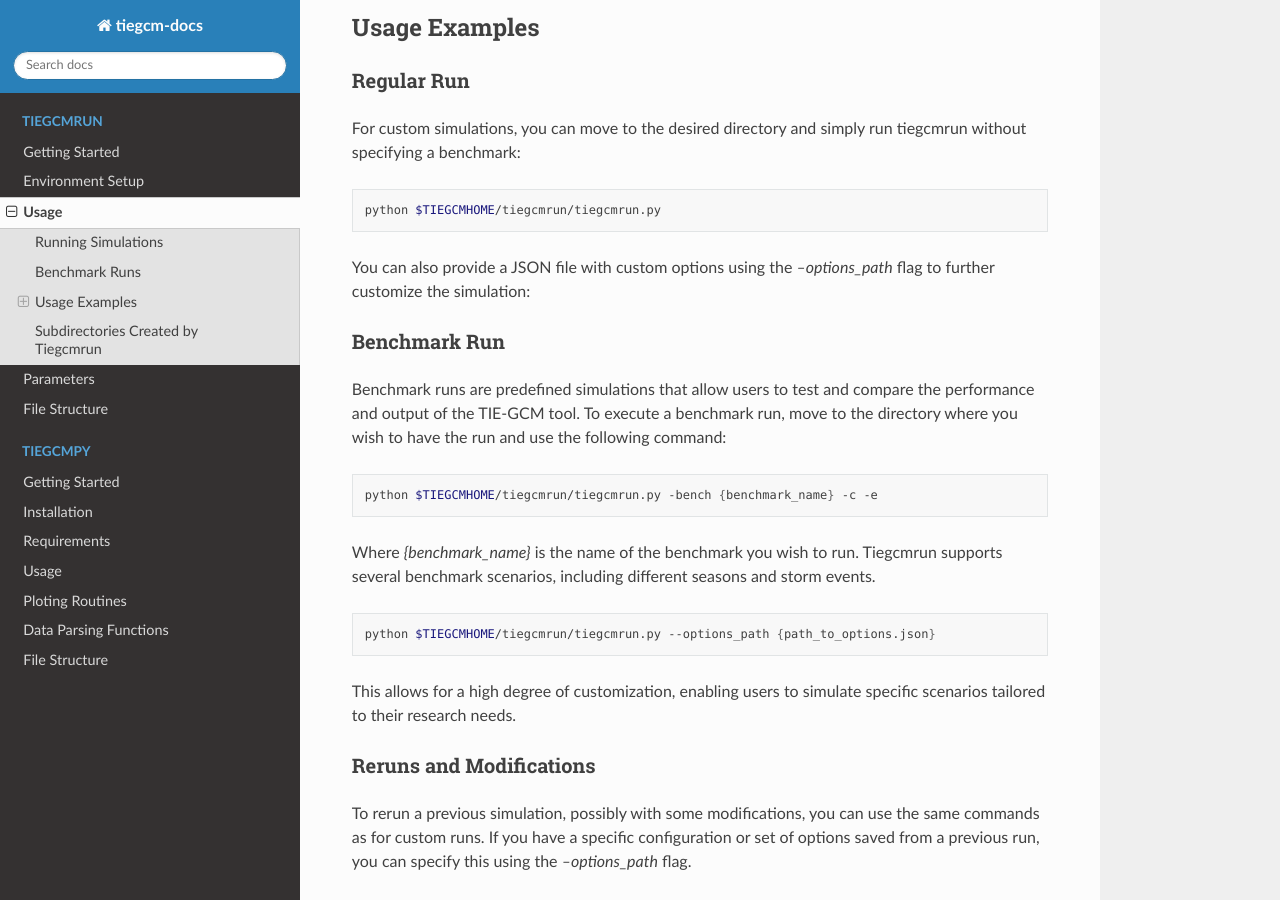
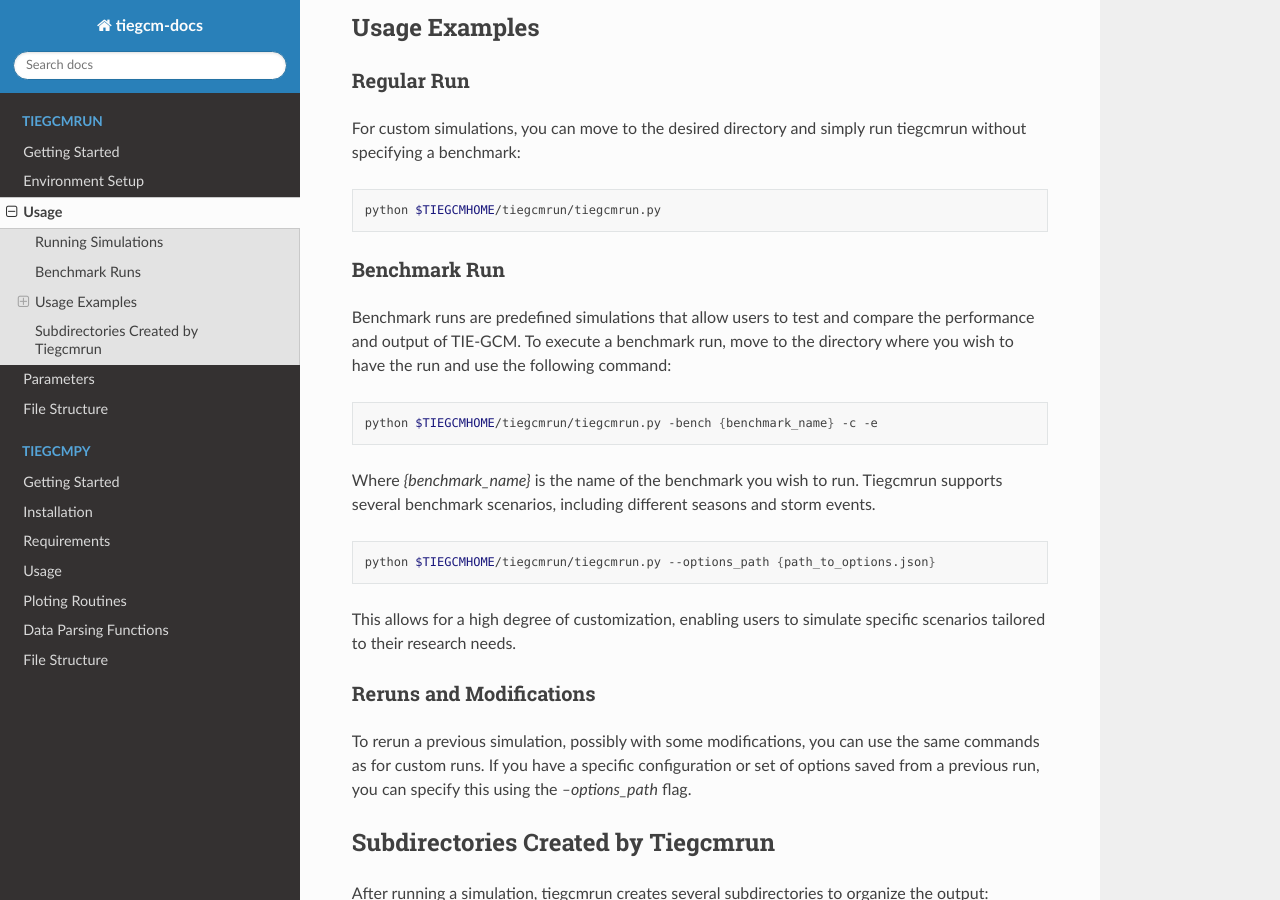
Before and after one commit to NCAR/tiegcm-docs, a Sphinx documentation site: the page built from docs/source/tiegcmrun/usage.rst, in a window 1280 px wide and 900 px high, scrolled down 1496 px. Built offline with Sphinx 7.4.7 and the Read the Docs theme 2.0.0, drawn with Linux system fonts in a browser that asks for light colours.

Commit message:
Update usage.rst

```diff
--- a/docs/source/tiegcmrun/usage.rst
+++ b/docs/source/tiegcmrun/usage.rst
@@ -70,12 +70,10 @@ For custom simulations, you can move to the desired directory and simply run tie
 
     python $TIEGCMHOME/tiegcmrun/tiegcmrun.py
 
-You can also provide a JSON file with custom options using the `--options_path` flag to further customize the simulation:
-
 Benchmark Run
 """"""""""
 
-Benchmark runs are predefined simulations that allow users to test and compare the performance and output of the TIE-GCM tool. To execute a benchmark run, move to the directory where you wish to have the run and use the following command:
+Benchmark runs are predefined simulations that allow users to test and compare the performance and output of TIE-GCM. To execute a benchmark run, move to the directory where you wish to have the run and use the following command:
 
 .. code-block:: bash
 
```
